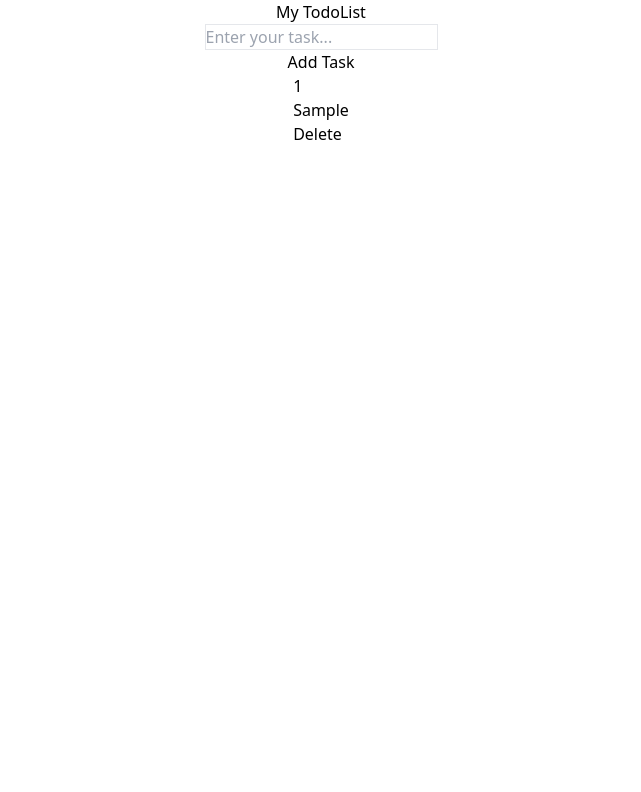
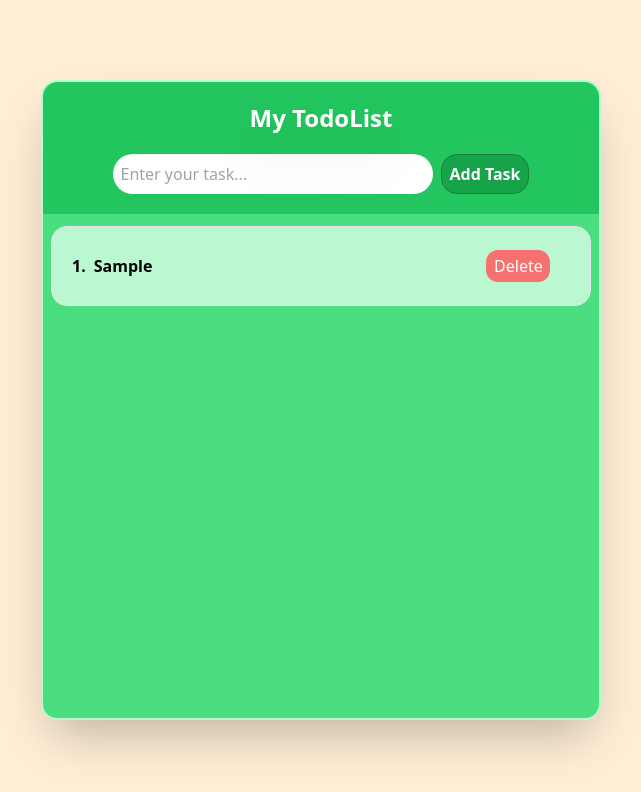
Before and after one commit to Juliosc1/my-todolist, a Next.js app: page / in a window 1280 px wide. Both pictures are taken after typing "Sample" into the empty fields and a click on the button "Add Task". Shown: the top 792 px of the page, without its empty margins (319-960 px from the left). Built offline with nearby package versions, Linux system fonts and the light colour scheme.

Commit message:
styling in todolist

```diff
--- a/components/Task.tsx
+++ b/components/Task.tsx
@@ -7,10 +7,14 @@ type Props = {
 
 const Task = ({task}: Props) => {
   return (
-    <div>
-      <p>{task.taskId}</p>
-      <p>{task.taskName}</p>
-      <button>Delete</button>
+    <div className='bg-green-200 flex items-center h-20 p-5 mx-2 mt-3 border rounded-2xl transition ease-in-out delay-150 hover:bg-green-300 hover:-translate-y-1 hover:scale-100'>
+      <div className='flex justify-start w-4/5'>
+        <p className='font-semibold pr-2 hover:'>{task.taskId}.</p>
+        <p className='font-semibold'>{task.taskName}</p>
+      </div>
+      <div className='flex justify-end w-20'>
+        <button className='bg-red-400 rounded-xl h-8 w-16 text-white hover:bg-red-500'>Delete</button>
+      </div>
     </div>
   )
 }
--- a/components/Todolist.tsx
+++ b/components/Todolist.tsx
@@ -11,29 +11,40 @@ function Todolist() {
   };
 
   const addTask = (): void => {
-    const newTask = { taskName: task, taskId: todoList.length === 0 ? 1 : todoList[todoList.length - 1].taskId + 1 };
+    const newTask = {
+      taskName: task,
+      taskId:
+        todoList.length === 0 ? 1 : todoList[todoList.length - 1].taskId + 1,
+    };
     setTodoList([...todoList, newTask]);
     setTask("");
   };
 
   return (
-    <div className="flex flex-col justify-center items-center">
-      <h1>My TodoList</h1>
+    <div className="bg-green-400 flex flex-col items-center w-1/2 h-full border-2 border-green-200 rounded-2xl shadow-2xl">
+
+      <div className="bg-green-500 flex flex-col items-center justify-center w-full rounded-t-2xl p-5">
+        <h1 className="text-2xl font-bold pb-5 text-white shadow-black drop-shadow-2xl">
+          My TodoList
+        </h1>
+        <div className="flex gap-2">
           <input
             type="text"
             value={task}
             name="task"
             onChange={handleTask}
             placeholder="Enter your task..."
-        className="border"
+            className="flex justify-center h-10 w-80 rounded-full p-2 outline-none"
           />
-      <button onClick={addTask}>Add Task</button>
+          <button onClick={addTask} className="bg-green-600 rounded-2xl px-2 text-white font-semibold border-green-700 border hover:bg-green-700" >Add Task</button>
+        </div>
+      </div>
 
-      <div>
+      <div className="flex flex-col w-full">
         {todoList.map((task: TodoListProps, key: number) => {
           return (
-            <div>
-              <Task key={key} task={task}/>
+            <div className="">
+              <Task key={key} task={task} />
             </div>
           );
         })}
--- a/pages/index.tsx
+++ b/pages/index.tsx
@@ -1,10 +1,9 @@
 import Todolist from '../components/Todolist'
-import styles from '../styles/Home.module.css'
 
 export default function Home() {
   return (
-    <>
+    <main className='bg-orange-100 flex item-center justify-center h-[100vh] p-20'>
       <Todolist />
-    </>
+    </main>
   )
 }
--- a/styles/Home.module.css
+++ /dev/null
@@ -1,278 +0,0 @@
-.main {
-  display: flex;
-  flex-direction: column;
-  justify-content: space-between;
-  align-items: center;
-  padding: 6rem;
-  min-height: 100vh;
-}
-
-.description {
-  display: inherit;
-  justify-content: inherit;
-  align-items: inherit;
-  font-size: 0.85rem;
-  max-width: var(--max-width);
-  width: 100%;
-  z-index: 2;
-  font-family: var(--font-mono);
-}
-
-.description a {
-  display: flex;
-  justify-content: center;
-  align-items: center;
-  gap: 0.5rem;
-}
-
-.description p {
-  position: relative;
-  margin: 0;
-  padding: 1rem;
-  background-color: rgba(var(--callout-rgb), 0.5);
-  border: 1px solid rgba(var(--callout-border-rgb), 0.3);
-  border-radius: var(--border-radius);
-}
-
-.code {
-  font-weight: 700;
-  font-family: var(--font-mono);
-}
-
-.grid {
-  display: grid;
-  grid-template-columns: repeat(4, minmax(25%, auto));
-  width: var(--max-width);
-  max-width: 100%;
-}
-
-.card {
-  padding: 1rem 1.2rem;
-  border-radius: var(--border-radius);
-  background: rgba(var(--card-rgb), 0);
-  border: 1px solid rgba(var(--card-border-rgb), 0);
-  transition: background 200ms, border 200ms;
-}
-
-.card span {
-  display: inline-block;
-  transition: transform 200ms;
-}
-
-.card h2 {
-  font-weight: 600;
-  margin-bottom: 0.7rem;
-}
-
-.card p {
-  margin: 0;
-  opacity: 0.6;
-  font-size: 0.9rem;
-  line-height: 1.5;
-  max-width: 30ch;
-}
-
-.center {
-  display: flex;
-  justify-content: center;
-  align-items: center;
-  position: relative;
-  padding: 4rem 0;
-}
-
-.center::before {
-  background: var(--secondary-glow);
-  border-radius: 50%;
-  width: 480px;
-  height: 360px;
-  margin-left: -400px;
-}
-
-.center::after {
-  background: var(--primary-glow);
-  width: 240px;
-  height: 180px;
-  z-index: -1;
-}
-
-.center::before,
-.center::after {
-  content: '';
-  left: 50%;
-  position: absolute;
-  filter: blur(45px);
-  transform: translateZ(0);
-}
-
-.logo,
-.thirteen {
-  position: relative;
-}
-
-.thirteen {
-  display: flex;
-  justify-content: center;
-  align-items: center;
-  width: 75px;
-  height: 75px;
-  padding: 25px 10px;
-  margin-left: 16px;
-  transform: translateZ(0);
-  border-radius: var(--border-radius);
-  overflow: hidden;
-  box-shadow: 0px 2px 8px -1px #0000001a;
-}
-
-.thirteen::before,
-.thirteen::after {
-  content: '';
-  position: absolute;
-  z-index: -1;
-}
-
-/* Conic Gradient Animation */
-.thirteen::before {
-  animation: 6s rotate linear infinite;
-  width: 200%;
-  height: 200%;
-  background: var(--tile-border);
-}
-
-/* Inner Square */
-.thirteen::after {
-  inset: 0;
-  padding: 1px;
-  border-radius: var(--border-radius);
-  background: linear-gradient(
-    to bottom right,
-    rgba(var(--tile-start-rgb), 1),
-    rgba(var(--tile-end-rgb), 1)
-  );
-  background-clip: content-box;
-}
-
-/* Enable hover only on non-touch devices */
-@media (hover: hover) and (pointer: fine) {
-  .card:hover {
-    background: rgba(var(--card-rgb), 0.1);
-    border: 1px solid rgba(var(--card-border-rgb), 0.15);
-  }
-
-  .card:hover span {
-    transform: translateX(4px);
-  }
-}
-
-@media (prefers-reduced-motion) {
-  .thirteen::before {
-    animation: none;
-  }
-
-  .card:hover span {
-    transform: none;
-  }
-}
-
-/* Mobile */
-@media (max-width: 700px) {
-  .content {
-    padding: 4rem;
-  }
-
-  .grid {
-    grid-template-columns: 1fr;
-    margin-bottom: 120px;
-    max-width: 320px;
-    text-align: center;
-  }
-
-  .card {
-    padding: 1rem 2.5rem;
-  }
-
-  .card h2 {
-    margin-bottom: 0.5rem;
-  }
-
-  .center {
-    padding: 8rem 0 6rem;
-  }
-
-  .center::before {
-    transform: none;
-    height: 300px;
-  }
-
-  .description {
-    font-size: 0.8rem;
-  }
-
-  .description a {
-    padding: 1rem;
-  }
-
-  .description p,
-  .description div {
-    display: flex;
-    justify-content: center;
-    position: fixed;
-    width: 100%;
-  }
-
-  .description p {
-    align-items: center;
-    inset: 0 0 auto;
-    padding: 2rem 1rem 1.4rem;
-    border-radius: 0;
-    border: none;
-    border-bottom: 1px solid rgba(var(--callout-border-rgb), 0.25);
-    background: linear-gradient(
-      to bottom,
-      rgba(var(--background-start-rgb), 1),
-      rgba(var(--callout-rgb), 0.5)
-    );
-    background-clip: padding-box;
-    backdrop-filter: blur(24px);
-  }
-
-  .description div {
-    align-items: flex-end;
-    pointer-events: none;
-    inset: auto 0 0;
-    padding: 2rem;
-    height: 200px;
-    background: linear-gradient(
-      to bottom,
-      transparent 0%,
-      rgb(var(--background-end-rgb)) 40%
-    );
-    z-index: 1;
-  }
-}
-
-/* Tablet and Smaller Desktop */
-@media (min-width: 701px) and (max-width: 1120px) {
-  .grid {
-    grid-template-columns: repeat(2, 50%);
-  }
-}
-
-@media (prefers-color-scheme: dark) {
-  .vercelLogo {
-    filter: invert(1);
-  }
-
-  .logo,
-  .thirteen img {
-    filter: invert(1) drop-shadow(0 0 0.3rem #ffffff70);
-  }
-}
-
-@keyframes rotate {
-  from {
-    transform: rotate(360deg);
-  }
-  to {
-    transform: rotate(0deg);
-  }
-}
```
Lines whose indentation alone changed are shown as unchanged.
